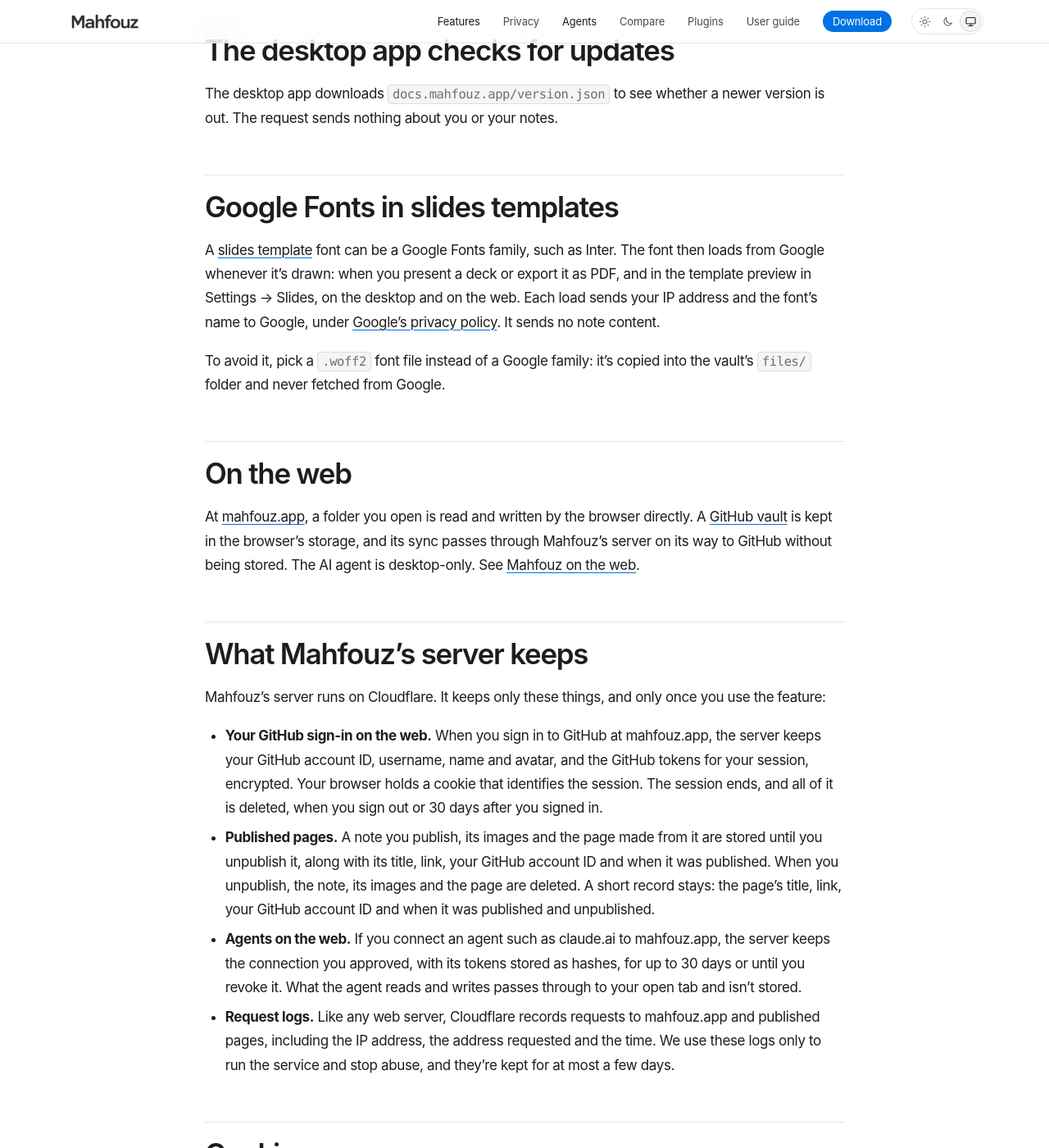
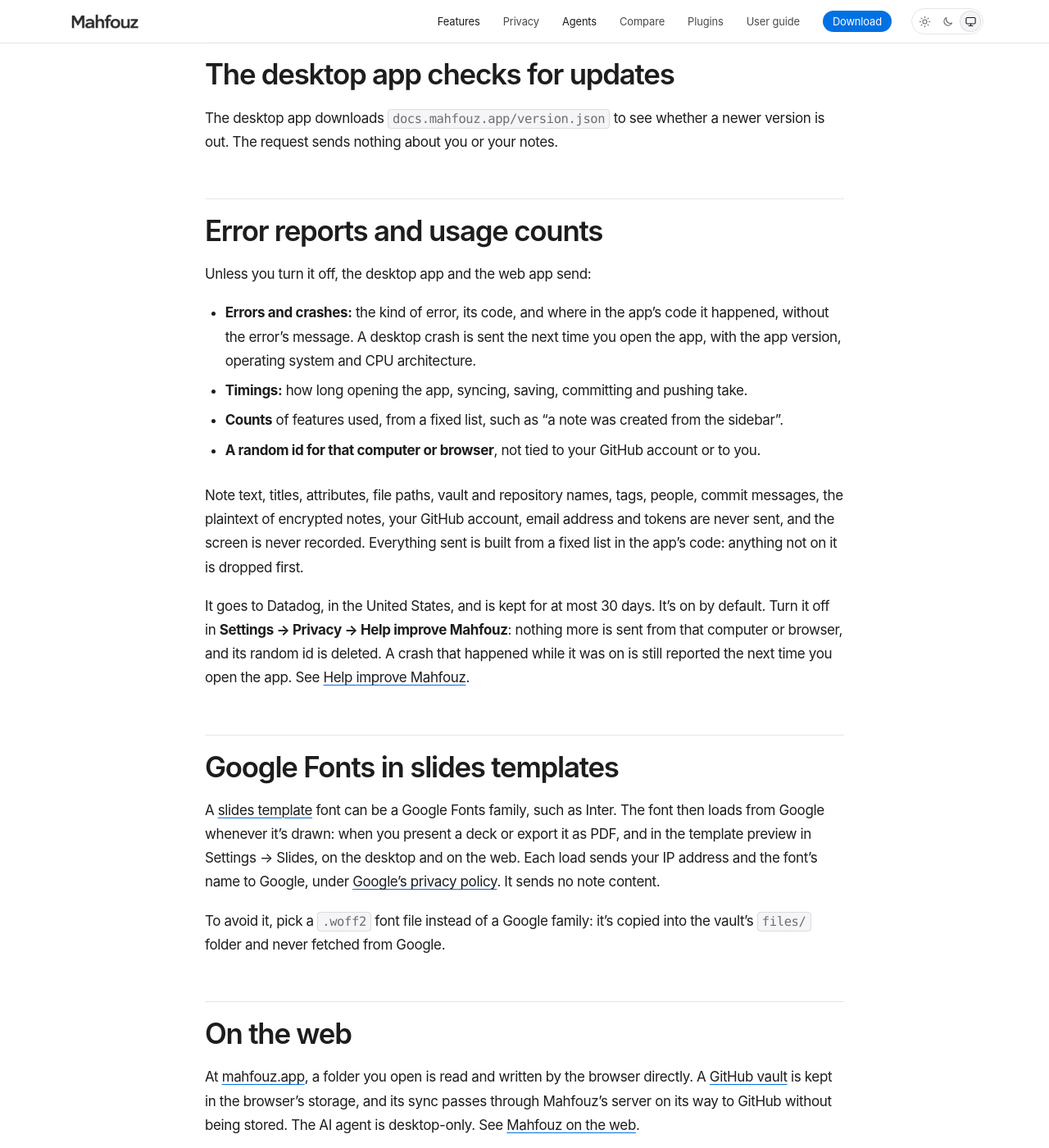
Before and after one commit to mahfouz-app/docs, a Jekyll site: the page built from privacy.md, in a window 1280 px wide and 1400 px high, scrolled down 2108 px. Shown: the whole window at 82% size. Built offline with Jekyll 4.4.1, drawn with Linux system fonts in a browser that asks for light colours; some of the changed text lies outside the part shown.

Commit message:
Guide: Help improve Mahfouz, and the privacy policy for telemetry
A guide page for the telemetry the app adds in 0.13.0 (Settings → Privacy
→ Help improve Mahfouz): what's sent, what's never sent, where it goes and
the server-side logs the switch doesn't cover. Settings links to it.

The privacy policy said Mahfouz collects no analytics and has no crash
reporting. It now describes the error reports, timings and usage counts,
on by default, Datadog as a processor and the server's error logs, with a
new effective date.

Co-Authored-By: Claude Opus 5.5 <noreply@anthropic.com>

```diff
--- a/_data/guide.yml
+++ b/_data/guide.yml
@@ -104,6 +104,9 @@
     - slug: settings
       title: "Settings"
       description: "Preferences and per-vault settings."
+    - slug: telemetry
+      title: "Help improve Mahfouz"
+      description: "The error reports, timings and usage counts Mahfouz sends to find bugs, what it never sends, and how to turn it off."
     - slug: notifications
       title: "Notifications"
       description: "The notification center, sounds, quiet time and update notices."
--- a/privacy.md
+++ b/privacy.md
@@ -5,16 +5,18 @@ description: "Your notes stay on your computer. They go to a cloud or an AI only
 permalink: /privacy/
 ---
 
-*Effective 18 October 2026*
+*Effective 19 October 2026*
 
 Your notes are files in a folder on your computer, and that's where they
 stay. Mahfouz has no cloud of its own, keeps no copy of your notes, and
-doesn't send them to an AI. Nothing leaves your computer until you choose
-one of the options on this page.
+doesn't send them to an AI. None of it leaves your computer until you
+choose one of the options on this page.
 
-Mahfouz also collects no analytics, has no crash reporting, and you don't
-need an account to use it. We don't sell or share data about you, and we
-don't use it for advertising.
+Mahfouz sends error reports, timings and usage counts to help find bugs,
+never with your notes in them, and you can turn that off: see [Error
+reports and usage counts](#error-reports-and-usage-counts). You don't need
+an account to use it. We don't sell or share data about you, and we don't
+use it for advertising.
 
 This policy is from Influpert LLC, the company that makes Mahfouz. It
 covers the desktop app, the web app at [mahfouz.app](https://mahfouz.app),
@@ -66,6 +68,34 @@ uninstall the plugin or [unpublish](/guide/publishing/) the note.
 The desktop app downloads `docs.mahfouz.app/version.json` to see whether a
 newer version is out. The request sends nothing about you or your notes.
 
+## Error reports and usage counts
+
+Unless you turn it off, the desktop app and the web app send:
+
+- **Errors and crashes:** the kind of error, its code, and where in the
+  app's code it happened, without the error's message. A desktop crash is
+  sent the next time you open the app, with the app version, operating
+  system and CPU architecture.
+- **Timings:** how long opening the app, syncing, saving, committing and
+  pushing take.
+- **Counts** of features used, from a fixed list, such as "a note was
+  created from the sidebar".
+- **A random id for that computer or browser**, not tied to your GitHub
+  account or to you.
+
+Note text, titles, attributes, file paths, vault and repository names,
+tags, people, commit messages, the plaintext of encrypted notes, your
+GitHub account, email address and tokens are never sent, and the screen
+is never recorded. Everything sent is built from a fixed list in the app's
+code: anything not on it is dropped first.
+
+It goes to Datadog, in the United States, and is kept for at most 30 days.
+It's on by default. Turn it off in **Settings → Privacy → Help improve
+Mahfouz**: nothing more is sent from that computer or browser, and its
+random id is deleted. A crash that happened while it was on is still
+reported the next time you open the app. See [Help improve
+Mahfouz](/guide/telemetry/).
+
 ## Google Fonts in slides templates
 
 A [slides template](/guide/slides/#editing-a-template) font can be a
@@ -112,6 +142,11 @@ once you use the feature:
   mahfouz.app and published pages, including the IP address, the address
   requested and the time. We use these logs only to run the service and
   stop abuse, and they're kept for at most a few days.
+- **Server errors and timings.** The server sends its own errors and how
+  long each request takes to Datadog, kept for at most 30 days. These
+  record the kind of request, such as "a published page", never its
+  address, so no page title or repository name is in them. The switch in
+  Settings → Privacy doesn't cover them.
 
 ## Cookies
 
@@ -124,6 +159,9 @@ browser only.
 ## Who else handles data
 
 - **Cloudflare** hosts mahfouz.app and published pages.
+- **Datadog** receives error reports, timings and usage counts from the
+  apps and the server, under [Datadog's privacy
+  policy](https://www.datadoghq.com/legal/privacy/).
 - **GitHub** hosts this website, the app's downloads, feedback issues and
   page reports, and signs you in. It handles data under [GitHub's privacy
   statement](https://docs.github.com/site-policy/privacy-policies/github-general-privacy-statement).
```
Also changed, not shown: guide/settings.md (+5 -0 lines), guide/telemetry.md (added, +60 -0 lines).
